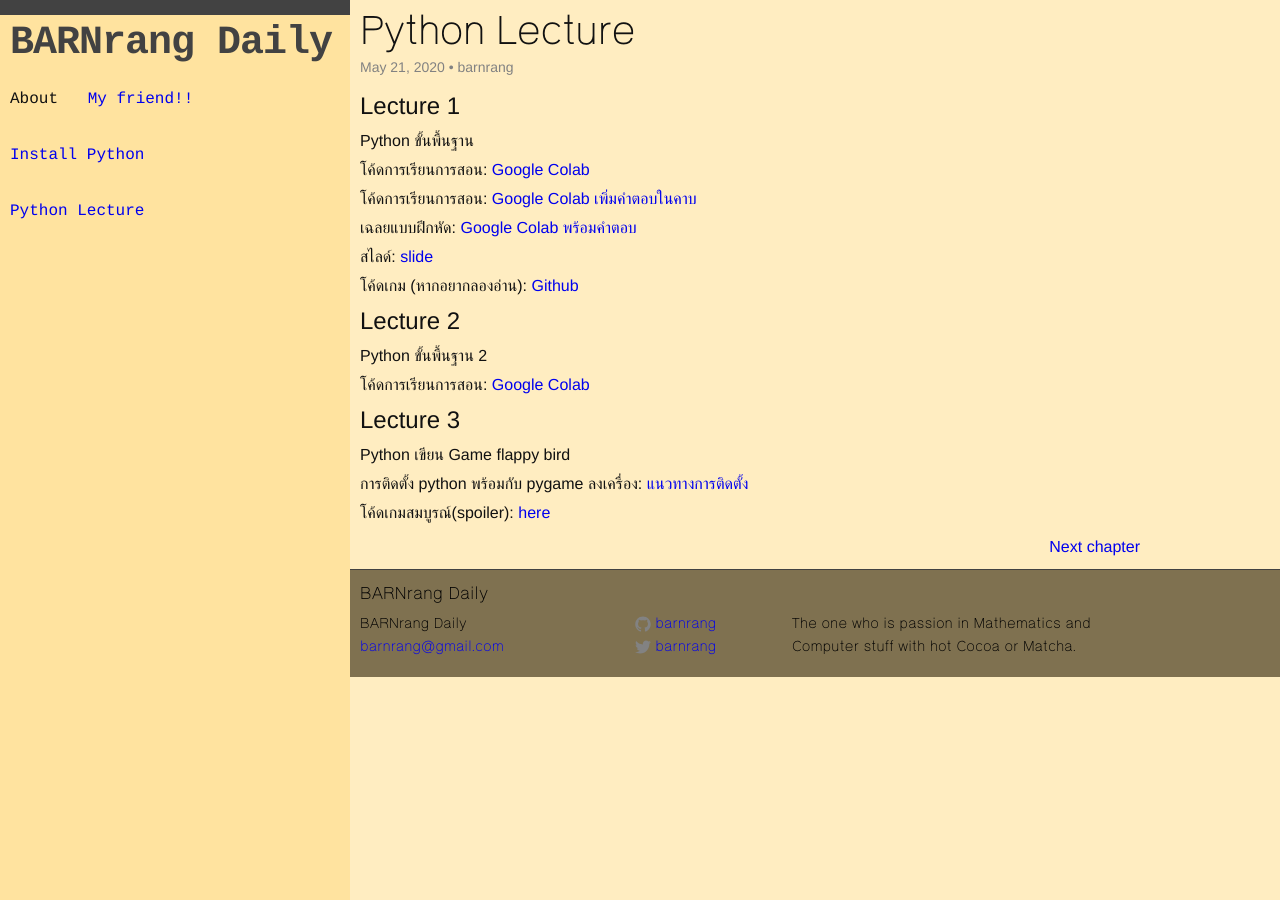
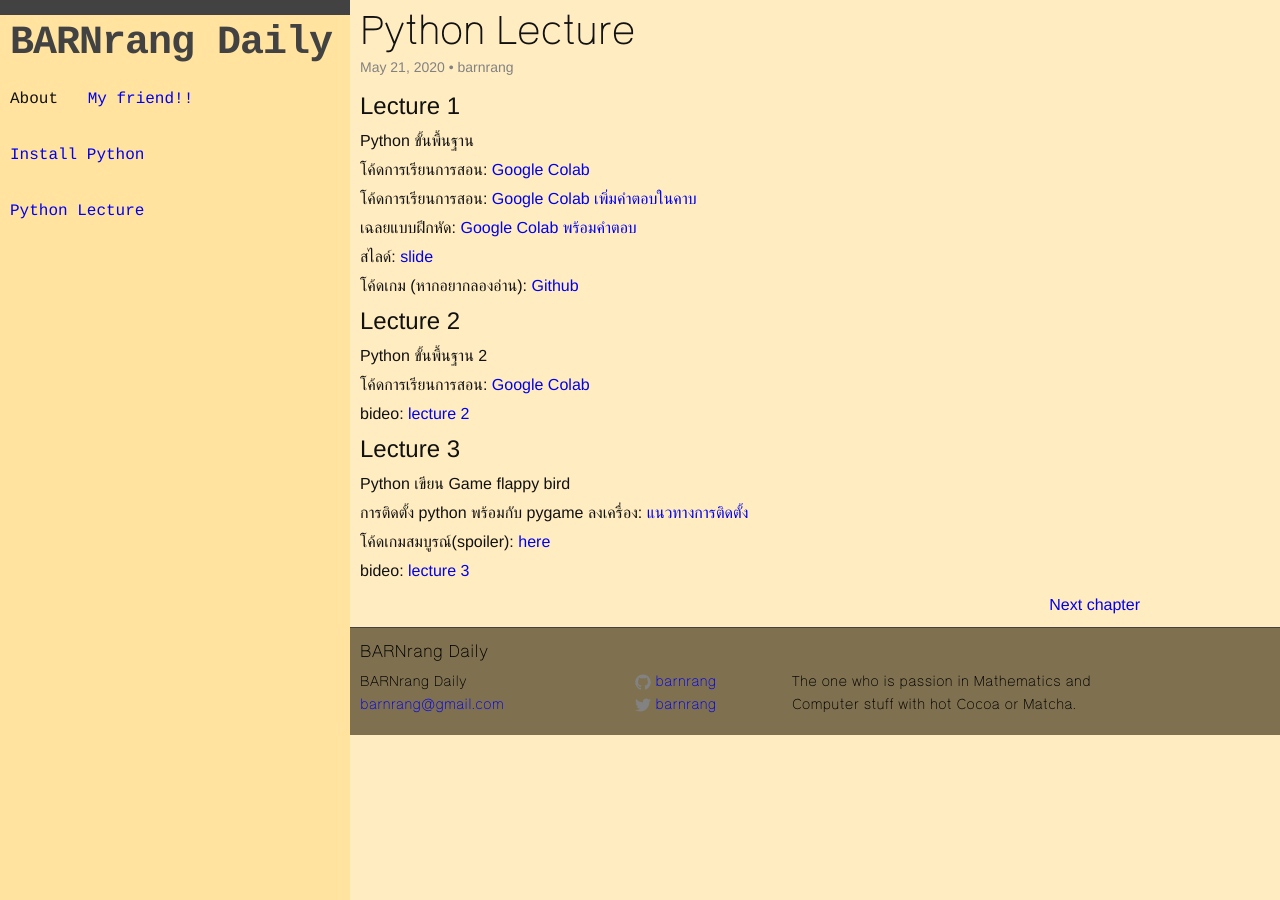
Before and after one commit to barnrang/barnrang.github.io, a Jekyll site: the page built from _posts/2020-5-21-python-lecture.markdown, in a window 1280 px wide. Built offline with Jekyll 4.4.1, drawn with Linux system fonts in a browser that asks for light colours.

Commit message:
add video

```diff
--- a/_posts/2020-5-21-python-lecture.markdown
+++ b/_posts/2020-5-21-python-lecture.markdown
@@ -25,9 +25,13 @@
 
 โค้ดการเรียนการสอน: <a href="https://colab.research.google.com/drive/11oARbIfgOyms8g3PMl5xrkwuUi7QTDLH?usp=sharing" target="blank">Google Colab</a>
 
+bideo: <a href="https://drive.google.com/file/d/1E1py4AKgluZeVUpwTF5xWgC9mmMtRJi9/view?usp=sharing" target="blank">lecture 2</a>
+
 # Lecture 3
 Python เขียน Game flappy bird
 
 การติดตั้ง python พร้อมกับ pygame ลงเครื่อง: <a href="/lecture/python-lecture-install.html" target="blank">แนวทางการติดตั้ง</a>
 
 โค้ดเกมสมบูรณ์(spoiler): <a href="https://github.com/barnrang/python-lecture/tree/complete-game/lecture-3/fappy-bird"> here </a>
+
+bideo: <a href="https://drive.google.com/file/d/1IKNeFU1IabPHhx14cA8kK8I0e03GhgNL/view?usp=sharing">lecture 3</a>
```
